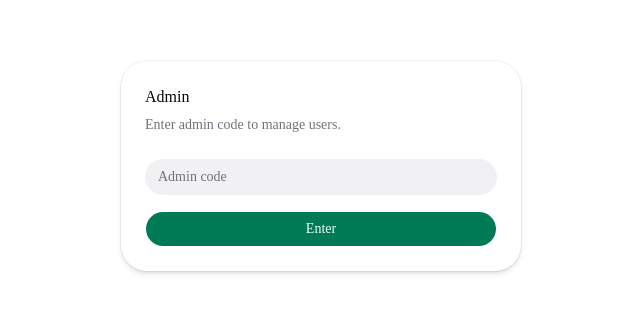
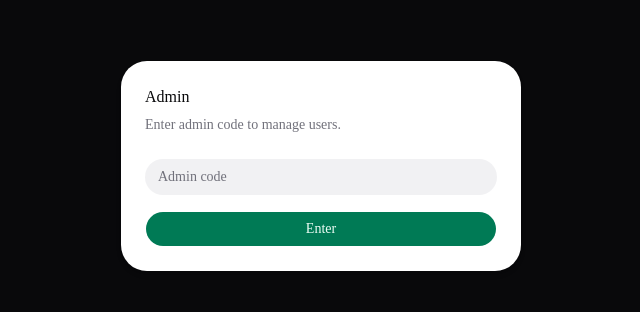
Before and after one commit to luneto10/easter-drawing, a Next.js app: page /admin in a window 1280 px wide. Shown: the part 234-546 px from the top of the page, without its empty margins (319-959 px from the left). Built offline with nearby package versions, Linux system fonts and the light colour scheme.

Commit message:
style: update layout and page components for improved background and height handling

```diff
--- a/src/app/layout.tsx
+++ b/src/app/layout.tsx
@@ -26,9 +26,12 @@ export default function RootLayout({
     <html
       lang="en"
       suppressHydrationWarning
-      className={`${geistSans.variable} ${geistMono.variable} h-full antialiased`}
+      className={`${geistSans.variable} ${geistMono.variable} h-full bg-zinc-950 antialiased`}
     >
-      <body suppressHydrationWarning className="min-h-full flex flex-col">
+      <body
+        suppressHydrationWarning
+        className="flex min-h-dvh flex-col overflow-x-hidden bg-zinc-950 text-zinc-100 overscroll-none"
+      >
         {children}
       </body>
     </html>
--- a/src/app/page.tsx
+++ b/src/app/page.tsx
@@ -262,12 +262,12 @@ function HomeContent() {
     }
 
     if (view === "boot") {
-        return <div className="min-h-screen bg-zinc-950 text-zinc-100 dark" />;
+        return <div className="h-dvh bg-zinc-950 text-zinc-100 dark" />;
     }
 
     return (
-        <div className="min-h-screen bg-zinc-950 text-zinc-100 dark">
-            <main className="relative mx-auto flex min-h-screen w-full max-w-5xl items-center justify-center overflow-hidden px-6 py-20 sm:px-10">
+        <div className="fixed inset-0 overflow-hidden bg-zinc-950 text-zinc-100 dark">
+            <main className="relative mx-auto flex h-dvh w-full max-w-5xl items-center justify-center overflow-hidden px-6 py-6 sm:px-10 sm:py-10">
                 <AnimatePresence mode="wait" initial={false}>
                     {showReveal ? (
                         <motion.div
@@ -456,7 +456,7 @@ export default function Home() {
     return (
         <Suspense
             fallback={
-                <div className="min-h-screen bg-zinc-950 text-zinc-100 dark" />
+                <div className="h-dvh bg-zinc-950 text-zinc-100 dark" />
             }
         >
             <HomeContent />
```
